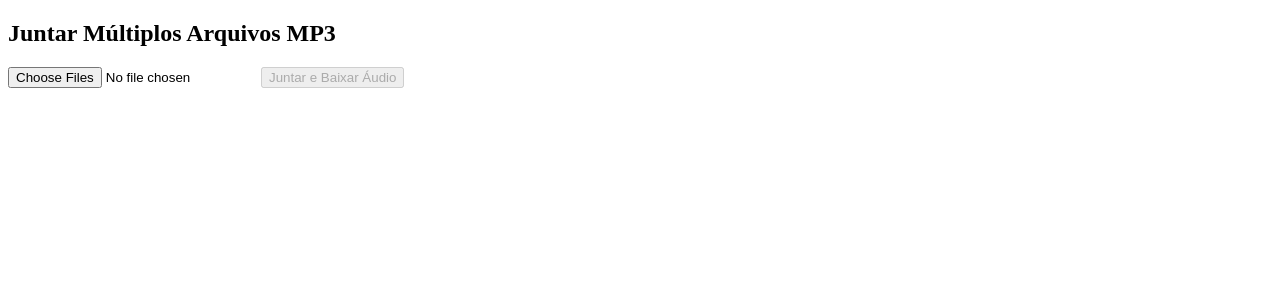
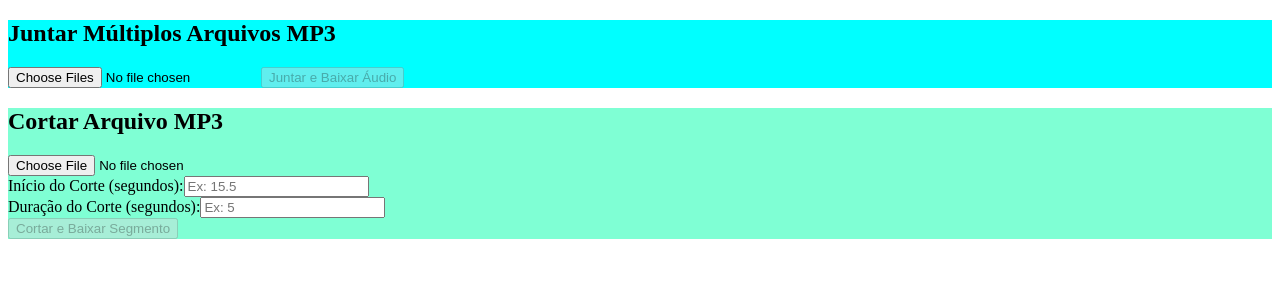
Before and after one commit to schineidermateus/audio-project-frontend, an Angular app: page / in a window 1280 px wide. Shown: the top 300 px of the page. Built offline with nearby package versions, Linux system fonts and the light colour scheme.

Commit message:
Refactor audio components: wrap app-join-audio and app-cut-audio in styled divs; enhance cut-audio functionality with file upload and cutting features.

```diff
--- a/src/app/app.html
+++ b/src/app/app.html
@@ -1 +1,6 @@
-<app-join-audio></app-join-audio>
+<div style="background-color: aqua;">
+    <app-join-audio />
+</div>
+<div style="background-color: aquamarine;">
+    <app-cut-audio />
+</div>
--- a/src/app/app.ts
+++ b/src/app/app.ts
@@ -1,11 +1,13 @@
 import { Component } from '@angular/core';
 import { RouterOutlet } from '@angular/router';
 import { JoinAudioComponent } from './feature/pages/join-audio/join-audio';
+import { CutAudioComponent } from './feature/pages/cut-audio/cut-audio';
 
 @Component({
   selector: 'app-root',
   imports: [
     JoinAudioComponent,
+    CutAudioComponent,
   ],
   templateUrl: './app.html',
   styleUrl: './app.scss'
--- a/src/app/feature/pages/cut-audio/cut-audio.html
+++ b/src/app/feature/pages/cut-audio/cut-audio.html
@@ -1 +1,22 @@
-<p>cut-audio works!</p>
+<h2>Cortar Arquivo MP3</h2>
+
+<input type="file" accept=".mp3" (change)="onFileSelected($event)">
+
+<div>
+    <label for="startTime">Início do Corte (segundos):</label>
+    <input type="number" id="startTime" [(ngModel)]="startTime" placeholder="Ex: 15.5">
+</div>
+
+<div>
+    <label for="duration">Duração do Corte (segundos):</label>
+    <input type="number" id="duration" [(ngModel)]="duration" placeholder="Ex: 5">
+</div>
+
+<p *ngIf="selectedFile">Arquivo selecionado: {{ selectedFile.name }}</p>
+
+<button
+    (click)="uploadAndCut()"
+    [disabled]="!selectedFile || !startTime || !duration"
+>
+    Cortar e Baixar Segmento
+</button>
--- a/src/app/feature/pages/cut-audio/cut-audio.ts
+++ b/src/app/feature/pages/cut-audio/cut-audio.ts
@@ -1,11 +1,59 @@
-import { Component } from '@angular/core';
+import { CommonModule } from '@angular/common';
+import { HttpClient } from '@angular/common/http';
+import { Component, inject } from '@angular/core';
+import { FormsModule } from '@angular/forms';
+import { saveAs } from 'file-saver';
 
 @Component({
   selector: 'app-cut-audio',
-  imports: [],
+  imports: [
+    CommonModule,
+    FormsModule
+  ],
   templateUrl: './cut-audio.html',
   styleUrl: './cut-audio.scss'
 })
-export class CutAudio {
+export class CutAudioComponent {
 
+  selectedFile: File | null = null;
+  startTime: number | null = null; // Tempo de início em segundos
+  duration: number | null = null; // Duração em segundos
+  private API_URL = '/api/cut';
+
+  private readonly http$ = inject(HttpClient);
+
+  onFileSelected(event: any): void {
+    const fileList: FileList = event.target.files;
+    if (fileList.length > 0) {
+      this.selectedFile = fileList[0];
+    } else {
+      this.selectedFile = null;
+    }
+  }
+
+  uploadAndCut(): void {
+    if (!this.selectedFile || this.startTime === null || this.duration === null) {
+      alert('Preencha todos os campos e selecione um arquivo.');
+      return;
+    }
+
+    const formData = new FormData();
+    // O Multer no backend espera 'mp3File'
+    formData.append('mp3File', this.selectedFile, this.selectedFile.name);
+    // Campos de texto para o corpo da requisição (req.body)
+    formData.append('startTime', this.startTime.toString());
+    formData.append('duration', this.duration.toString());
+
+    this.http$.post(this.API_URL, formData, { responseType: 'blob' })
+      .subscribe({
+        next: (blob: Blob) => {
+          saveAs(blob, `audio-cortado-${this.startTime}-${this.duration}.mp3`);
+          alert('Corte de áudio concluído e download iniciado!');
+        },
+        error: (err) => {
+          console.error('Erro ao cortar áudio:', err);
+          alert('Ocorreu um erro no processamento do áudio.');
+        }
+      });
+  }
 }
--- a/src/app/feature/pages/join-audio/join-audio.ts
+++ b/src/app/feature/pages/join-audio/join-audio.ts
@@ -1,6 +1,6 @@
 import { Component, inject } from '@angular/core';
 import { HttpClient } from '@angular/common/http';
-import * as FileSaver from 'file-saver';
+import { saveAs } from 'file-saver';
 
 @Component({
   selector: 'app-join-audio',
@@ -36,7 +36,7 @@ export class JoinAudioComponent {
       .subscribe({
         next: (blob: Blob) => {
           // Usa o file-saver para salvar o arquivo baixado
-          FileSaver.saveAs(blob, `audio-junto-${Date.now()}.mp3`);
+          saveAs(blob, `audio-junto-${Date.now()}.mp3`);
           alert('Arquivos juntados e download iniciado!');
         },
         error: (err) => {
```
